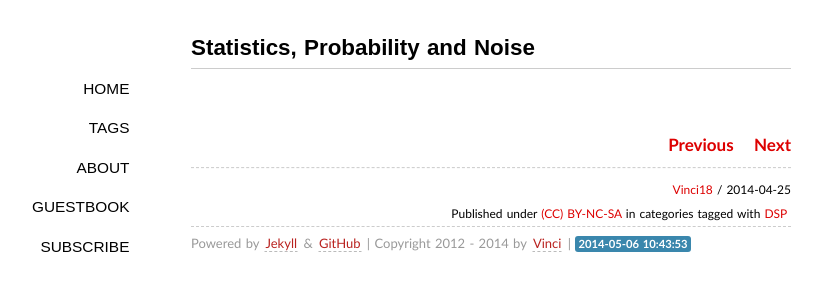
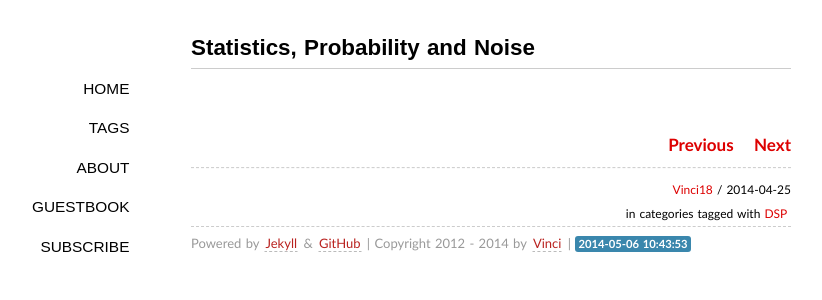
Before and after one commit to vinci18/vinci18.github.io, a Jekyll site: the page built from _posts/2014-04-25-Statistics,Probability and Noise.md, in a window 1280 px wide. Shown: the top 300 px of the page, without its empty margins (149-971 px from the left). Built offline with Jekyll 4.4.1, drawn with Linux system fonts in a browser that asks for light colours; some web fonts are replaced; comment, search, counter and statistics services are not loaded.

Commit message:
remove creative commons license

```diff
--- a/_layouts/post.html
+++ b/_layouts/post.html
@@ -23,9 +23,9 @@ layout: default
   <time datetime="{{ page.date | date:"%Y-%m-%d" }}">{{ page.date | date:"%Y-%m-%d" }}</time>
 </span>
 <br />
-<span class="license">
+<!--span class="license">
   Published under <a rel="license" href="http://creativecommons.org/licenses/by-nc-sa/3.0/">(CC) BY-NC-SA</a>
-</span>
+</span-->
 {% if page.categories %}
 <span class="categories">
   in categories
```
